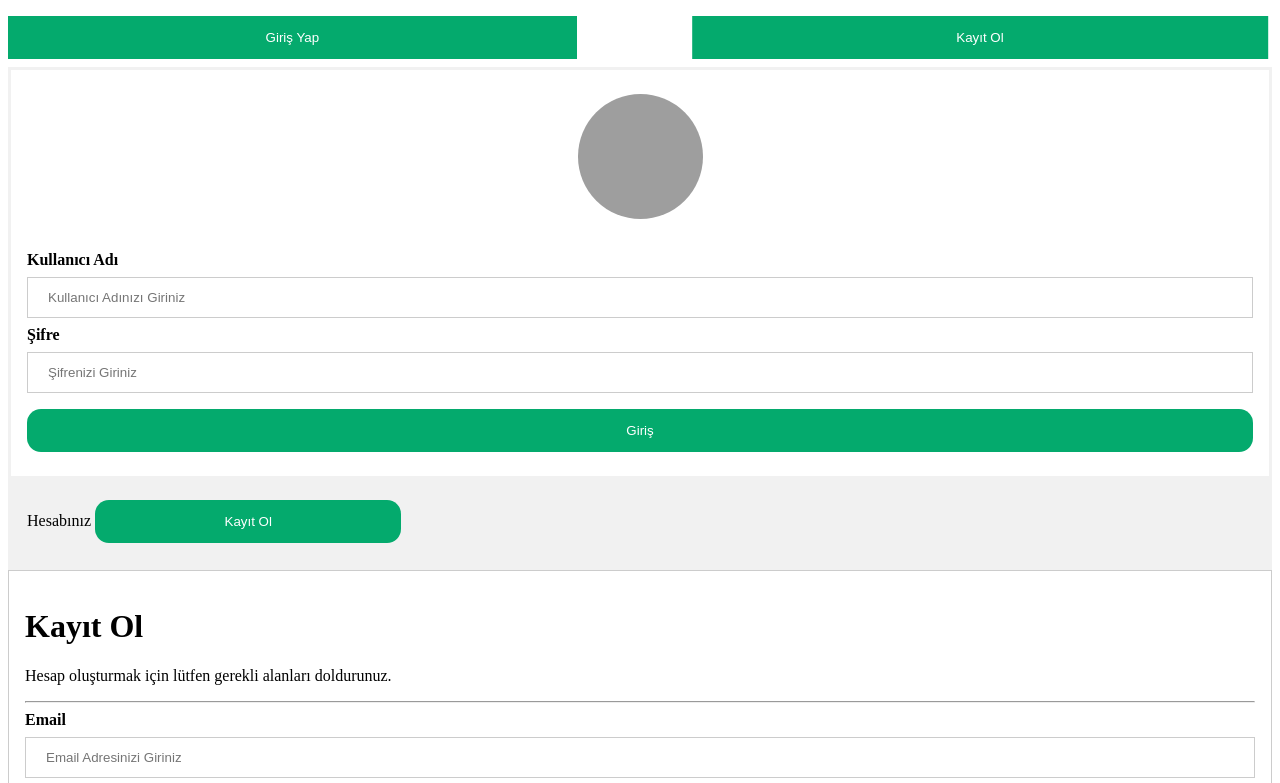
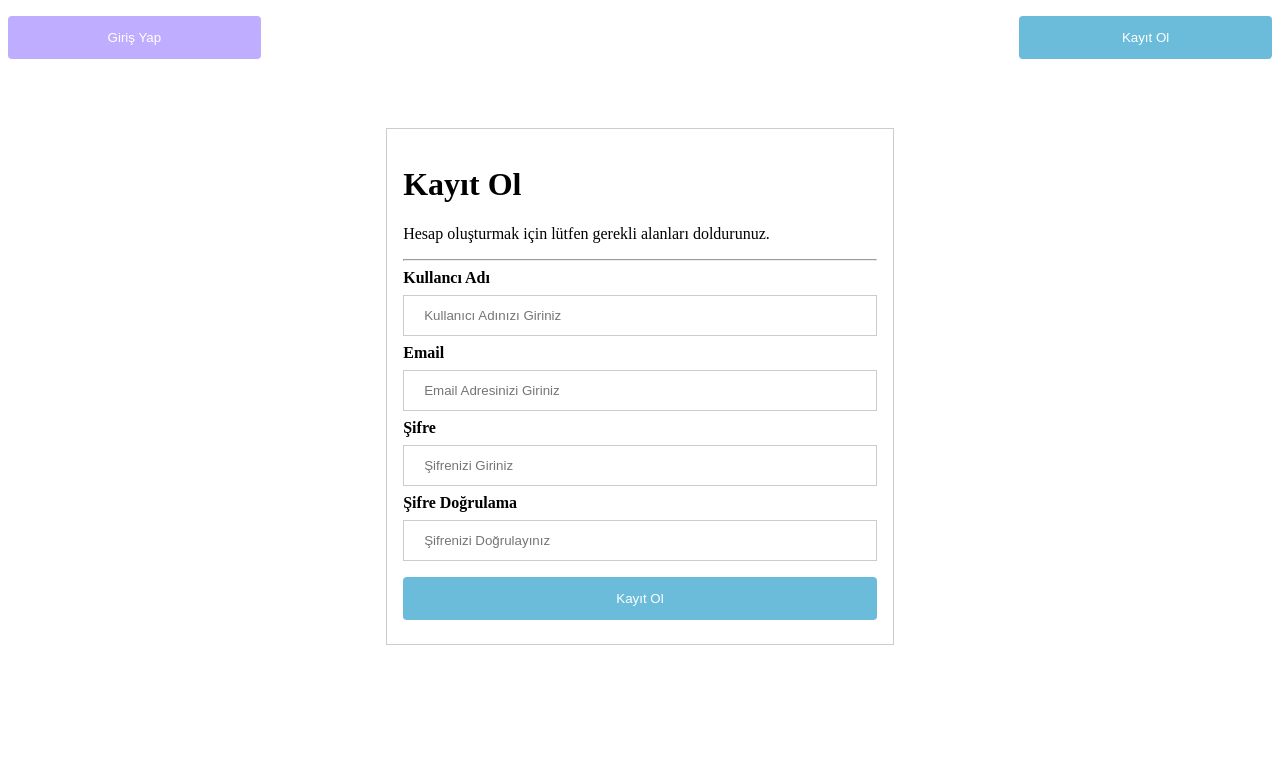
Before and after one commit to leidorf/Hatirlatici-Takvim, a plain HTML site: page Kodlar/Giris Ekrani.html in a window 1280 px wide. Both pictures are taken after a click on the button "Kayıt Ol". Shown: the top 783 px of the page. Drawn offline with Linux system fonts and the light colour scheme; grey boxes are pictures that could not be loaded.

Commit message:
Butonlar aracılığıyla formlar arası geçiş

```diff
--- a/Kodlar/Css.css
+++ b/Kodlar/Css.css
@@ -1,6 +1,9 @@
  /* Bordered form */
  form {
     border: 3px solid #f1f1f1;
+    width: 40%;
+    margin: 0 auto;
+
   }
 
   /* Full-width inputs */
@@ -15,14 +18,14 @@
 
   /* Set a style for all buttons */
   button {
-    background-color: #04AA6D;
+    background-color: #bfadff;
     color: white;
     padding: 14px 20px;
     margin: 8px 0;
     border: none;
     cursor: pointer;
     width: 100%;
-    border-radius: 14px;
+    border-radius: 4px;
   }
 
   /* Add a hover effect for buttons */
@@ -30,11 +33,9 @@
     opacity: 0.8;
   }
 
-  /* Extra style for the cancel button (red) */
-  .cancelbtn {
-    width: auto;
-    padding: 10px 18px;
-    background-color: #f44336;
+  .centered-button {
+    width: 20%;
+    margin: 0, auto;
   }
 
   /* Center the avatar image inside this container */
--- a/Kodlar/Giris Ekrani.html
+++ b/Kodlar/Giris Ekrani.html
@@ -8,9 +8,11 @@
     <title>Giriş Yapma</title>
 </head>
 <body>
-  <script src="Js.js"></script>
-  <button onclick="toggleForm()" style="border-radius: 0%; width: 45%;" >Giriş Yap</button>
-  <button onclick="toggleForm()" style="border-radius: 0%; width: 45%; position: absolute; transform: translateX(20%);">Kayıt Ol</button>
+  <button class="centered-button" onclick="showLoginForm()" style="float:left">Giriş Yap</button>
+  <button class="centered-button" onclick="showSignupForm()" style=" float:right; background-color: rgb(107, 188, 219) ;">Kayıt Ol</button>
+
+  <div style="height: 120px;"></div>
+
     <form action="action_page.php" method="post" id="login-form">
         <div class="imgcontainer">
           <img src="https://pic.onlinewebfonts.com/svg/img_550781.png" alt="Avatar" class="avatar"
@@ -26,11 +28,6 @@
 
           <button type="submit"">Giriş</button>
         </div>
-
-        <div class="container" style="background-color:#f1f1f1">
-          <label>Hesabınız</label>
-          <button type="submit" style="width: 25%;">Kayıt Ol</button>
-        </div>
       </form>
 
       <form action="action_page.php" style="border:1px solid #ccc" id="signup-form">
@@ -38,6 +35,9 @@
           <h1>Kayıt Ol</h1>
           <p>Hesap oluşturmak için lütfen gerekli alanları doldurunuz.</p>
           <hr>
+
+          <label for="kullaniciAdi"><b>Kullancı Adı</b></label>
+          <input type="text" placeholder="Kullanıcı Adınızı Giriniz" name="kullaniciAdi" required>
 
           <label for="email"><b>Email</b></label>
           <input type="text" placeholder="Email Adresinizi Giriniz" name="email" required>
@@ -48,14 +48,11 @@
           <label for="psw-repeat"><b>Şifre Doğrulama</b></label>
           <input type="password" placeholder="Şifrenizi Doğrulayınız" name="psw-repeat" required>
 
-          <label>
-            <input type="checkbox" checked="checked" name="remember" style="margin-bottom:15px"> Beni Hatırla
-          </label>
-
           <div class="clearfix">
-            <button type="submit" class="signupbtn">Kayıt Ol</button>
+            <button type="submit" class="signupbtn" style="background-color: rgb(107, 188, 219) ;">Kayıt Ol</button>
           </div>
         </div>
       </form>
+      <script src="Js.js"></script>
 </body>
 </html>
--- a/Kodlar/Js.js
+++ b/Kodlar/Js.js
@@ -1,14 +1,15 @@
-var loginForm = document.getElementById("login-form");
-var signupForm = document.getElementById("signup-form");
+  var loginForm = document.getElementById("login-form");
+  var signupForm = document.getElementById("signup-form");
 
-function toggleForm() {
-  if (loginForm.style.display === "none") {
-    // Eğer login formu gizli ise, göster ve signup formunu gizle
+  // Sayfa yüklendiğinde varsayılan olarak giriş yapma formunu göster
+  showLoginForm();
+
+  function showLoginForm() {
     loginForm.style.display = "block";
     signupForm.style.display = "none";
-  } else {
-    // Eğer signup formu gizli ise, göster ve login formunu gizle
+  }
+
+  function showSignupForm() {
     loginForm.style.display = "none";
     signupForm.style.display = "block";
   }
-}
```
